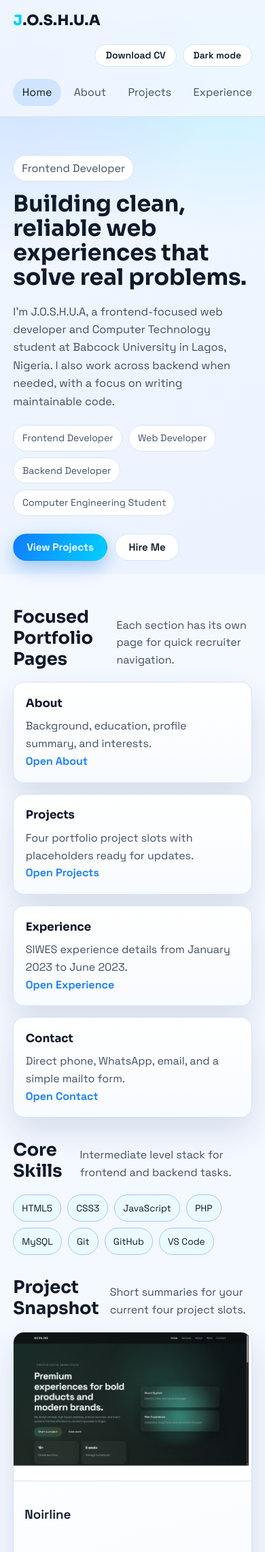
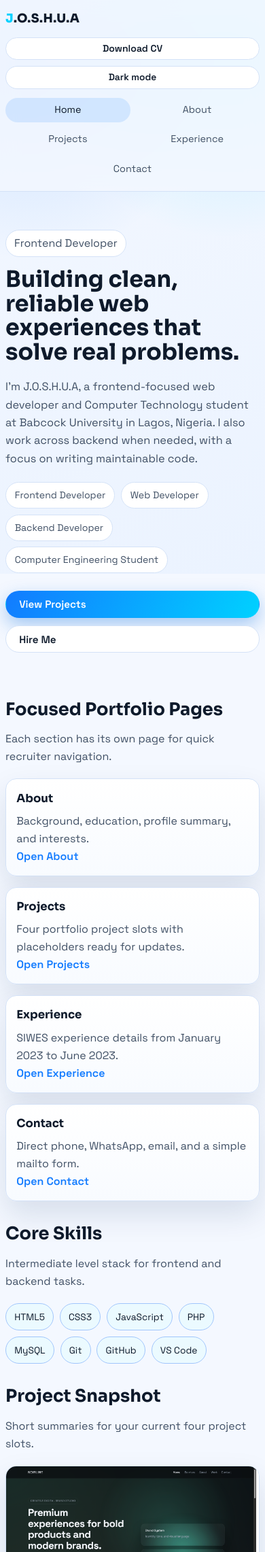
Before and after one commit to noonebutjosh1/joshua-portfolio, a PHP site: page /index.html in a window 390 px wide. Shown: the top 2283 px of the page at 68% size. Run offline with PHP 8.4, Linux system fonts and the light colour scheme.

Commit message:
Improve responsiveness across breakpoints

```diff
--- a/styles.css
+++ b/styles.css
@@ -66,6 +66,11 @@ body {
 a {
   color: inherit;
   text-decoration: none;
+}
+
+img,
+svg {
+  max-width: 100%;
 }
 
 .background-layer {
@@ -218,12 +223,14 @@ main {
   align-items: end;
   justify-content: space-between;
   gap: 1rem;
+  flex-wrap: wrap;
   margin-bottom: 1.2rem;
 }
 
 .muted {
   margin: 0;
   color: var(--text-soft);
+  max-width: 42rem;
 }
 
 .hero {
@@ -465,6 +472,7 @@ main {
   margin-top: auto;
   display: flex;
   justify-content: space-between;
+  flex-wrap: wrap;
   gap: 0.75rem;
 }
 
@@ -550,6 +558,10 @@ main {
   gap: 0.75rem;
 }
 
+.contact-item > div {
+  min-width: 0;
+}
+
 .icon-badge {
   width: 2.25rem;
   height: 2.25rem;
@@ -577,6 +589,7 @@ main {
 .contact-item a {
   color: var(--text);
   font-weight: 600;
+  overflow-wrap: anywhere;
 }
 
 .contact-form {
@@ -677,6 +690,7 @@ main {
 
   .topbar-inner {
     flex-wrap: wrap;
+    align-items: flex-start;
     padding-block: 0.8rem;
   }
 
@@ -685,12 +699,24 @@ main {
     margin-left: 0;
     width: 100%;
     justify-content: flex-start;
-    overflow-x: auto;
+    flex-wrap: wrap;
+    overflow-x: visible;
+    row-gap: 0.45rem;
     padding-bottom: 0.12rem;
   }
 
   .topbar-actions {
     margin-left: auto;
+    flex-wrap: wrap;
+    justify-content: flex-end;
+  }
+
+  .profile-layout {
+    grid-template-columns: 220px 1fr;
+  }
+
+  .section-heading-row {
+    align-items: flex-start;
   }
 }
 
@@ -703,8 +729,26 @@ main {
     grid-template-columns: 1fr;
   }
 
+  .container {
+    width: min(1120px, calc(100% - 1.5rem));
+  }
+
   .hero h1 {
     font-size: clamp(1.72rem, 8.5vw, 2.55rem);
+  }
+
+  .hero-actions .btn {
+    width: 100%;
+    justify-content: center;
+  }
+
+  .topbar-inner {
+    gap: 0.8rem;
+  }
+
+  .main-nav a {
+    padding: 0.42rem 0.72rem;
+    font-size: 0.9rem;
   }
 
   .topbar-actions {
@@ -713,8 +757,76 @@ main {
     justify-content: flex-end;
   }
 
+  .topbar-actions .btn.small,
+  .topbar-actions .theme-toggle {
+    flex: 1 1 180px;
+    text-align: center;
+  }
+
+  .contact-item {
+    align-items: flex-start;
+  }
+
+  .timeline-head {
+    flex-direction: column;
+    align-items: flex-start;
+  }
+
   .footer-row {
     flex-direction: column;
     align-items: flex-start;
   }
 }
+
+@media (max-width: 560px) {
+  .container {
+    width: min(1120px, calc(100% - 1rem));
+  }
+
+  .brand {
+    font-size: 1.12rem;
+  }
+
+  .eyebrow {
+    max-width: 100%;
+    text-align: center;
+    justify-content: center;
+  }
+
+  .card,
+  .project-body,
+  .contact-panel,
+  .form-panel,
+  .timeline-item,
+  .kpi {
+    padding: 0.95rem;
+  }
+
+  .main-nav {
+    gap: 0.4rem;
+  }
+
+  .main-nav a {
+    flex: 1 1 calc(50% - 0.4rem);
+    text-align: center;
+  }
+
+  .topbar-actions {
+    justify-content: stretch;
+  }
+
+  .topbar-actions .btn.small,
+  .topbar-actions .theme-toggle {
+    flex-basis: 100%;
+  }
+
+  .project-links a {
+    width: 100%;
+  }
+
+  .skill-chip,
+  .role-pill {
+    width: fit-content;
+    max-width: 100%;
+  }
+}
```
